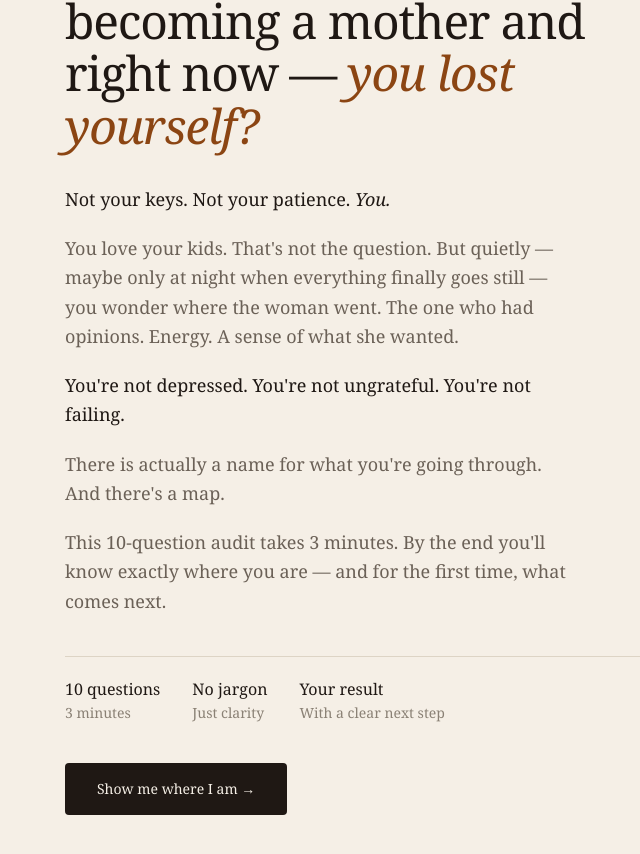
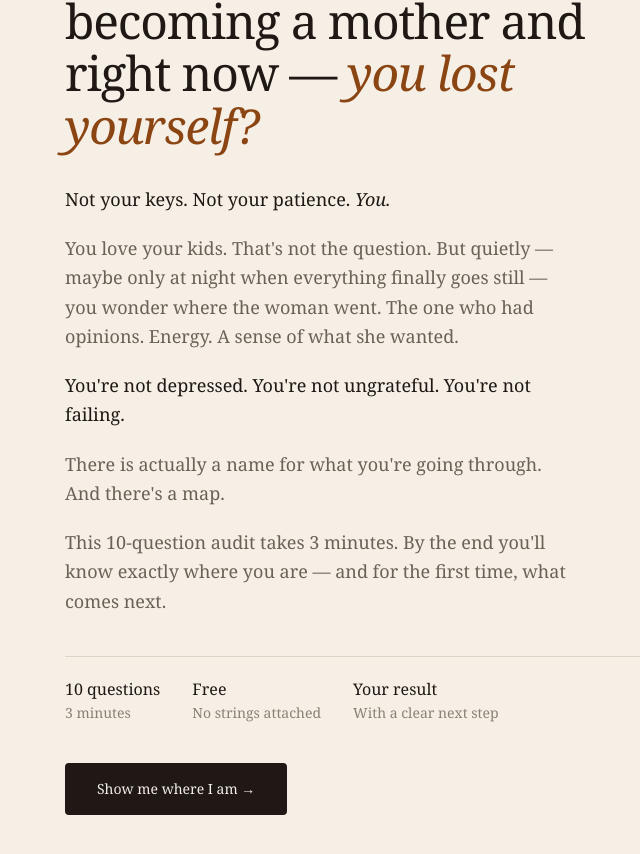
Before and after one commit to Mthr-Rvvl/mother-revival, a Next.js app: page /diagnostic in a window 1280 px wide. Shown: the part 300-1154 px from the top of the page, without its empty margins (263-903 px from the left). Built offline with nearby package versions, Linux system fonts and the light colour scheme.

Commit message:
Replace no jargon tag with Free

```diff
--- a/src/app/diagnostic/page.tsx
+++ b/src/app/diagnostic/page.tsx
@@ -85,7 +85,7 @@ export default function DiagnosticPage() {
           <div className="flex flex-wrap gap-8 pt-5 border-t border-[#DDD4C5] mb-10">
             {[
               { label: "10 questions", sub: "3 minutes" },
-              { label: "No jargon", sub: "Just clarity" },
+              { label: "Free", sub: "No strings attached" },
               { label: "Your result", sub: "With a clear next step" },
             ].map((m) => (
               <div key={m.label} className="text-sm text-[#8A8175]">
```
